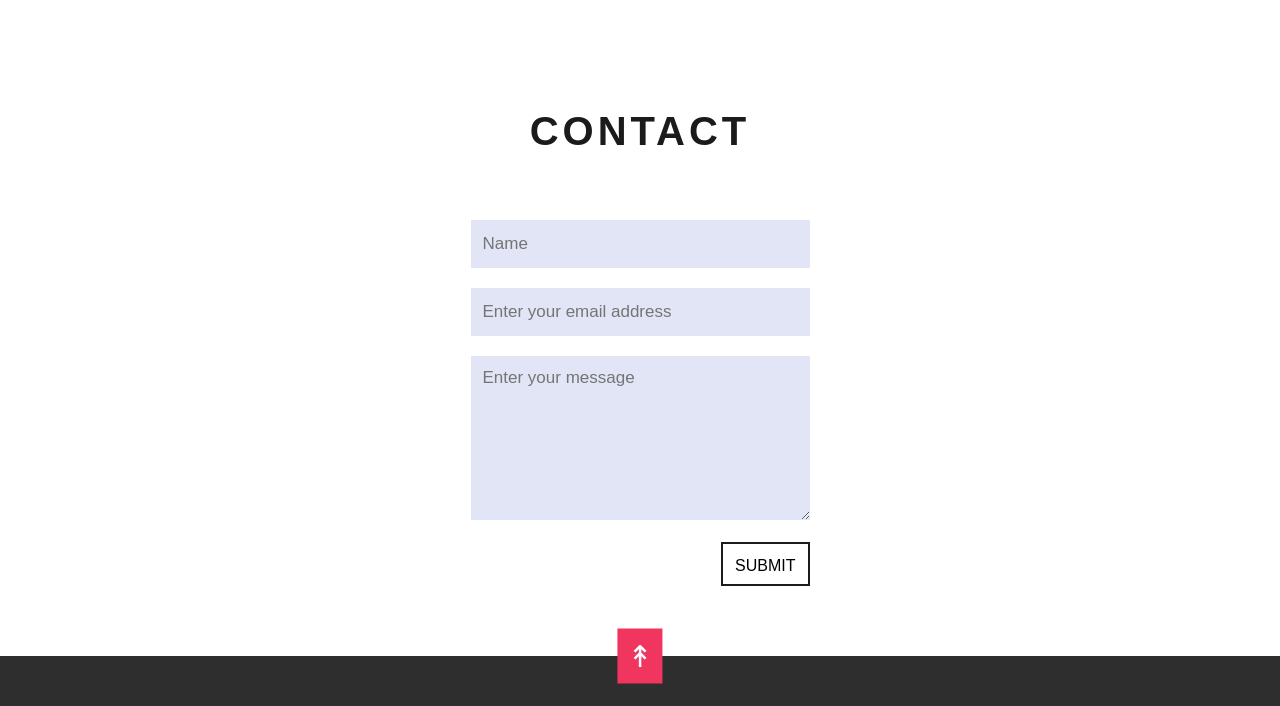
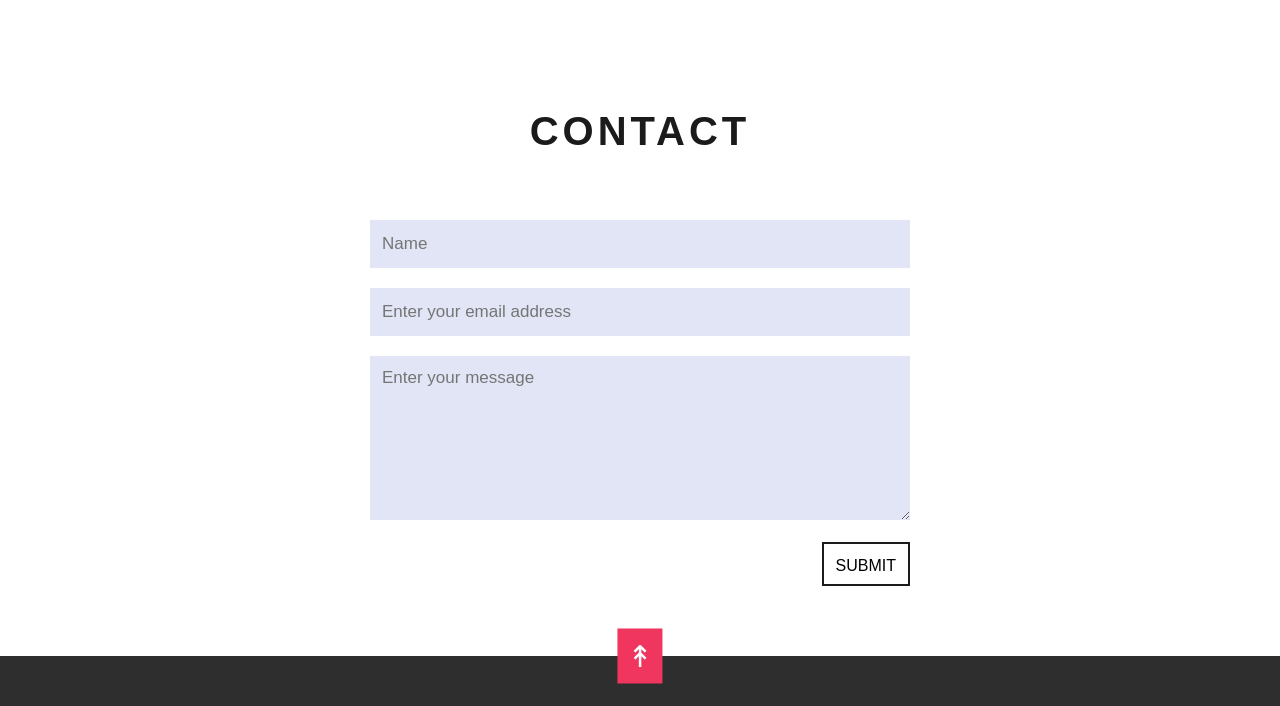
Before and after one commit to tonymichaelhead/tmh-redesign, a website with bundled scripts: page index.html in a window 1280 px wide. Shown: the part 2849-3555 px from the top of the page. Built offline with nearby package versions, Linux system fonts and the light colour scheme; a web font is replaced by a local one.

Commit message:
Change width of contact form

```diff
--- a/sass/_contact.scss
+++ b/sass/_contact.scss
@@ -10,7 +10,8 @@
     }
 
     &__form {
-        max-width: 48rem;
+        max-width: 54rem;
+        width: 100%;
     }
 
     &__form-control:not(:first-of-type) {
```
Also changed, not shown: css/style.css.
